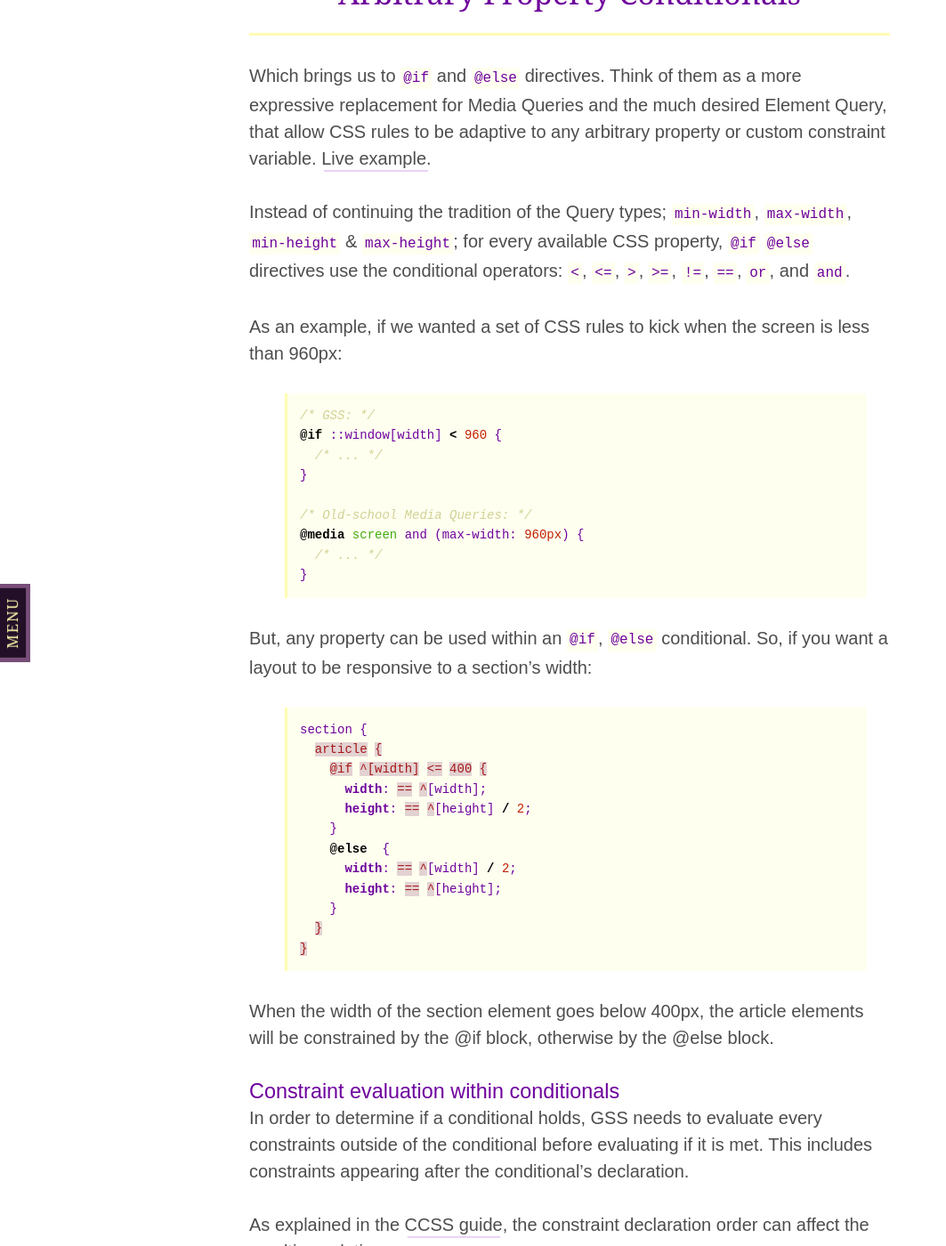
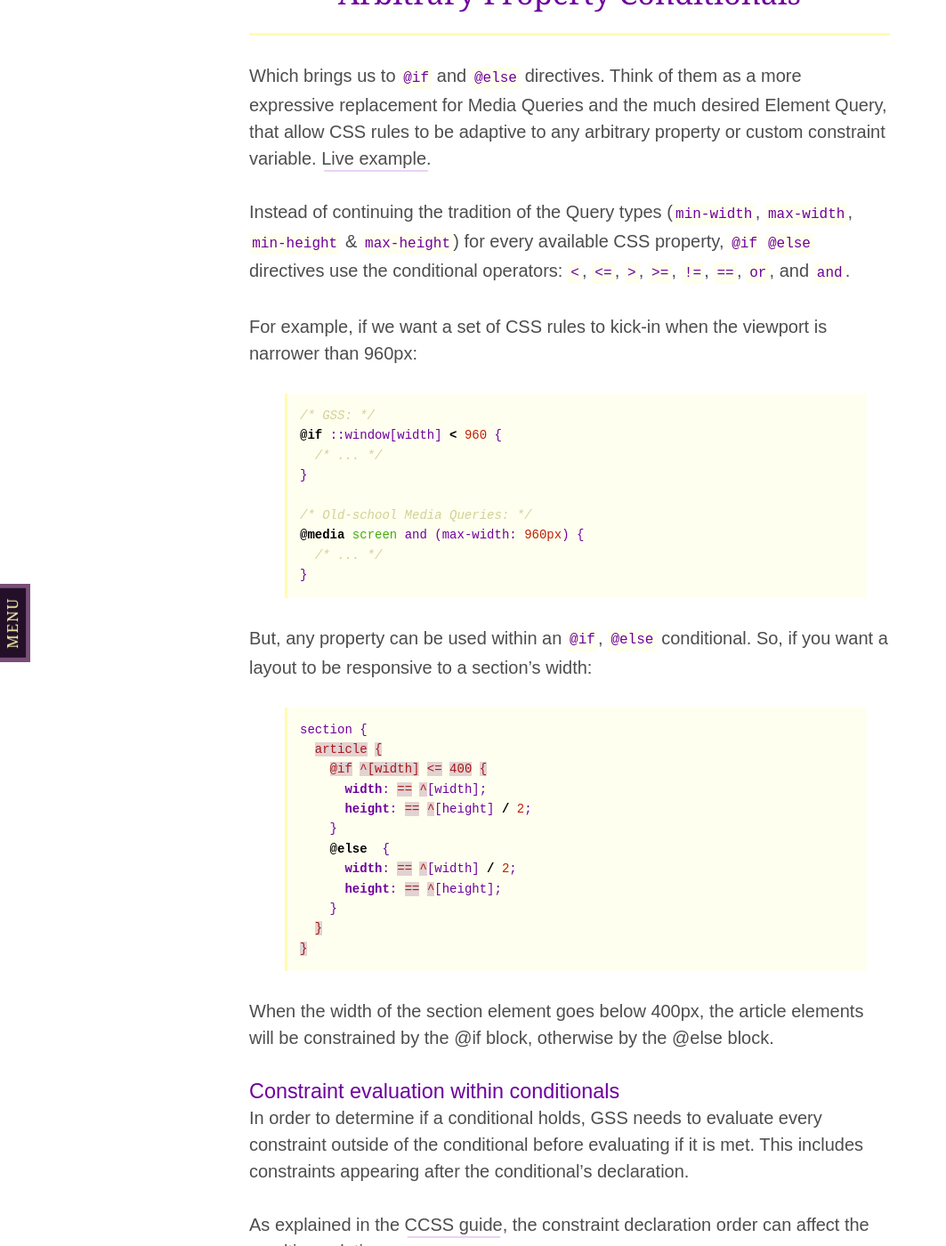
Before and after one commit to gss/gss.github.io, a Jekyll site: the page built from guides/_posts/2014-01-11-ifelse.html, in a window 1280 px wide and 1400 px high, scrolled down 1334 px. Shown: the whole window at 89% size, without its empty margins (0-1063 px from the left). Built offline with Jekyll 4.4.1, drawn with Linux system fonts in a browser that asks for light colours; some web fonts are replaced; Markdown is read by kramdown in place of the engine named in the settings; comment, search, counter and statistics services are not loaded; some of the changed lines change nothing that is shown; some of the changed text lies outside the part shown.

Commit message:
fix typos in conditionals guide

```diff
--- a/guides/_posts/2014-01-11-ifelse.html
+++ b/guides/_posts/2014-01-11-ifelse.html
@@ -6,11 +6,11 @@
 layout: post
 ---
 
-The age of "Responsive Web Design" is upon us and it's mandate for designs that elegantly adapt to the user's viewing context has made
+The age of "Responsive Web Design" is upon us and its mandate for designs that elegantly adapt to the user's viewing context has made
 web dev "hard, really hard, actually" as Mr Jeff Croft [lamented](http://jeffcroft.com/blog/2012/mar/02/implementing-responsive-design/).
 Conceptualizing Responsive layouts is difficult enough, but implementing such layouts with
 [CSS Media Queries](https://developer.mozilla.org/en-US/docs/Web/Guide/CSS/Media_queries) is an awkward affair
-because as Ian Taylor [illuminated](http://ianstormtaylor.com/media-queries-are-a-hack/), Media Queries are a hack.
+because, as Ian Taylor [illuminated](http://ianstormtaylor.com/media-queries-are-a-hack/), Media Queries are a hack.
 
 ## Element Queries
 
@@ -18,8 +18,7 @@
 W3C members have received an [onslaught](http://www.xanthir.com/b4PR0) of requests for "Element Queries" - because web designers
 are desperate to achieve higher levels of adaptiveness with their layouts.  The idea with Element Queries is simple - individual elements
 can be responsive to their own size, which would allow for richer designs & more modular Style Sheets. W3C have
-[start discussion](http://responsiveimagescg.github.io/eq-usecases/) about element queries but as this point they still don't have official
-endorsement of element queries.
+[started a discussion](http://responsiveimagescg.github.io/eq-usecases/) about element queries but as this point they still don't have official endorsement of element queries.
 
 Yet, even with the hypothetical Element Query, elements could only be adaptive to their size.  Why not allow elements to be adaptive to any property
 like `col-count` or even to a custom variable?
@@ -30,10 +29,10 @@
 much desired Element Query, that allow CSS rules to be adaptive to any arbitrary property or custom constraint variable.
 <a href="http://codepen.io/thegridgssdocs/pen/emEaQR" target="_blank">Live example.</a>
 
-Instead of continuing the tradition of the Query types; `min-width`, `max-width`, `min-height` & `max-height`; for every
+Instead of continuing the tradition of the Query types (`min-width`, `max-width`, `min-height` & `max-height`) for every
 available CSS property, `@if` `@else` directives use the conditional operators: `<`, `<=`, `>`, `>=`, `!=`, `==`, `or`, and `and`.
 
-As an example, if we wanted a set of CSS rules to kick when the screen is less than 960px:
+For example, if we want a set of CSS rules to kick-in when the viewport is narrower than 960px:
 
 {% highlight css %}
 
@@ -72,7 +71,7 @@
 constrained by the @if block, otherwise by the @else block.
 
 ### Constraint evaluation within conditionals
-In order to determine if a conditional holds, GSS needs to evaluate every constraints outside of the conditional before evaluating if it is met.
+In order to determine if a conditional holds, GSS needs to evaluate every constraint outside of the conditional before evaluating if it is met.
 This includes constraints appearing after the conditional's declaration.
 
 As explained in the [CCSS guide](/guides/ccss), the constraint declaration order can affect the
```
